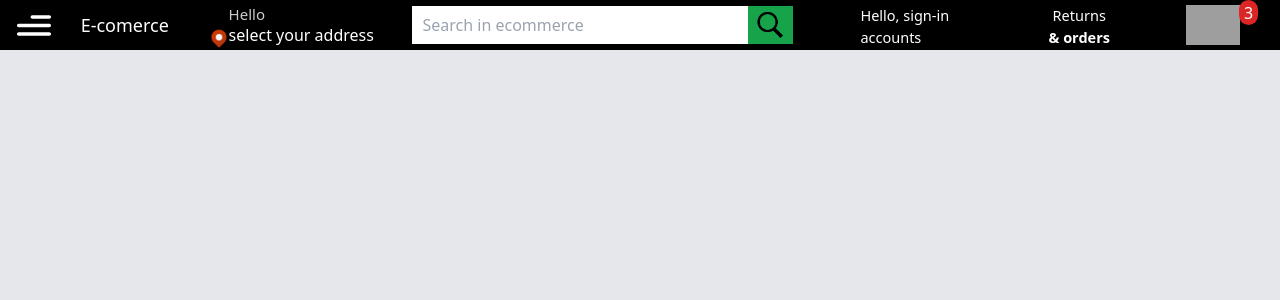
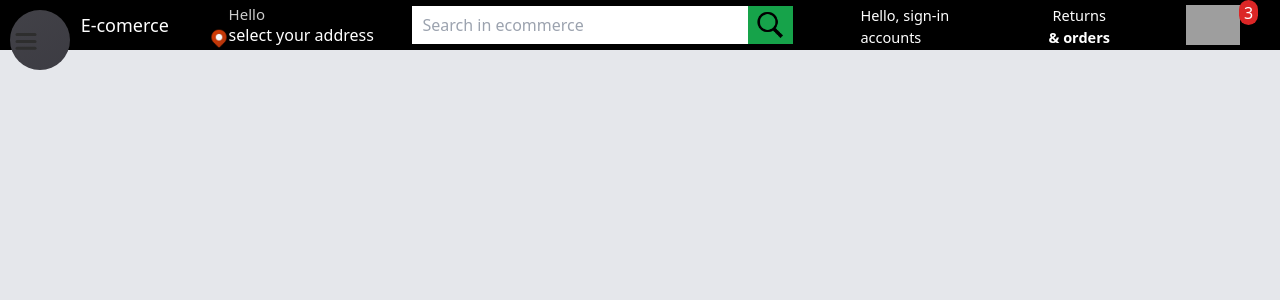
Before and after one commit to chandra1899/Ecommerce_frontend, a React (Vite) app: page /cart in a window 1280 px wide. Shown: the top 300 px of the page. Built offline with nearby package versions, Linux system fonts and the light colour scheme; grey boxes are pictures that could not be loaded.

Commit message:
before animated side bar

```diff
--- a/src/App.jsx
+++ b/src/App.jsx
@@ -11,7 +11,6 @@
   return (
     <div className='relative z-0'>
      {location.pathname!=='/login' && location.pathname!=='/signup' && location.pathname!=='/verification' && <Navbar/>}
-     {/* <SideBar/> */}
       <Routes >
         <Route exact path='/' element={<Home/>} />
         <Route exact path='/login' element={<Login/>} />
--- a/src/components/Navbar.jsx
+++ b/src/components/Navbar.jsx
@@ -6,6 +6,7 @@
 import cart from '../assets/cart.png'
 import address from '../assets/address.png'
 import { useNavigate } from 'react-router-dom'
+import { SideBar} from '.'
 
 const Navbar = () => {
   const navigate=useNavigate()
@@ -15,6 +16,7 @@
   return (
     <div className='w-[100vw] h-[50px] fixed top-0 text-white bg-black flex items-center justify-around px-2 z-10'>
       <img src={menu} alt="menu" className='h-[35px] w-[34px] cursor-pointer hover:border-2 hover:border-white' onClick={()=>{dispatch(sideBar.toggle())}}/>
+      <SideBar/>
       <div className='font-medium  cursor-pointer flex flex-wrap hover:border-2 hover:border-white justify-center items-center p-2 h-[100%] w-[100px] text-[18px]' onClick={()=>{navigate('/')}}>E-comerce</div>
       <div className='flex flex-row h-[90%] px-4 w-[190px] cursor-pointer hover:border-2 hover:border-white'>
        <div className=' flex justify-center items-end -mt-3'>
--- a/src/components/SideBar.jsx
+++ b/src/components/SideBar.jsx
@@ -1,39 +1,45 @@
-// import React ,{useState} from 'react'
-// import close from '../assets/close.svg'
-// import { useSelector,useDispatch} from 'react-redux'
-// import { sideBar } from '../store/sideBarSlice'
+import '../sidebar.css'
+import * as React from "react";
+import { useRef } from "react";
+import { motion, useCycle } from "framer-motion";
+import { MenuToggle } from "./sideMenuBar/MenuToggle";
+import { Navigation } from "./sideMenuBar/Navigation";
 
-// const SideBar = () => {
-//     const isSideOpen=useSelector((state)=>state.isSideOpen.isSideOpen)
-//     const dispatch=useDispatch()
-//   return (
-//     <div className={`h-[100vh] ${isSideOpen?'w-[350px]':'w-0'} fixed transition-all duration-300 ease-in-out text-white bg-black-gradient z-[11]`}>
-//       <img src={close} alt="close" className='right-4 top-4 absolute cursor-pointer' onClick={()=>{dispatch(sideBar.setFalse())}}/>
-//     </div>
-//   )
-// }
+const sidebar = {
+  open: (height = 1000) => ({
+    clipPath: `circle(${height * 2 + 200}px at 40px 40px)`,
+    transition: {
+      type: "spring",
+      stiffness: 20,
+      restDelta: 2
+    }
+  }),
+  closed: {
+    clipPath: "circle(30px at 40px 40px)",
+    transition: {
+      delay: 0.5,
+      type: "spring",
+      stiffness: 400,
+      damping: 40
+    }
+  }
+};
 
-// export default SideBar
-
-import { motion } from "framer-motion"
-import { useState } from 'react'
-
-const variants = {
-  open: { opacity: 1, x: 0 },
-  closed: { opacity: 0, x: "-100%" },
-}
-
-const SideBar = () => {
-  const [isOpen, setIsOpen] = useState(false)
+export const SideBar = () => {
+  const [isOpen, toggleOpen] = useCycle(false, true);
+  const containerRef = useRef(null);
 
   return (
     <motion.nav
+      initial={false}
       animate={isOpen ? "open" : "closed"}
-      variants={variants}
+      ref={containerRef}
+      className='z-10 h-[100vh] w-[350px] fixed top-0 left-0 flex justify-center items-center'
     >
-      <Toggle onClick={() => setIsOpen(isOpen => !isOpen)} />
-      {/* <Items /> */}
+      <motion.div className=" bottom-0 w-[350px] absolute top-0 left-0 bg-black-gradient" variants={sidebar} />
+      <Navigation />
+      <MenuToggle toggle={() => toggleOpen()} />
     </motion.nav>
-  )
-}
+  );
+};
 export default SideBar
--- /dev/null
+++ b/src/components/sideMenuBar/MenuItem.jsx
@@ -0,0 +1,37 @@
+import * as React from "react";
+import { motion } from "framer-motion";
+
+const variants = {
+  open: {
+    y: 0,
+    opacity: 1,
+    transition: {
+      y: { stiffness: 1000, velocity: -100 }
+    }
+  },
+  closed: {
+    y: 50,
+    opacity: 0,
+    transition: {
+      y: { stiffness: 1000 }
+    }
+  }
+};
+
+export const MenuItem = () => {
+  return (
+    <motion.li
+      variants={variants}
+      whileHover={{ scale: 1.1 }}
+      whileTap={{ scale: 0.95 }}
+    >
+      <div>
+      <input type="checkbox" />
+      <p>hello</p>
+      </div>
+    </motion.li>
+  );
+};
+
+
+export default MenuItem
--- /dev/null
+++ b/src/components/sideMenuBar/MenuToggle.jsx
@@ -0,0 +1,42 @@
+import * as React from "react";
+import { motion } from "framer-motion";
+
+const Path = props => (
+  <motion.path
+    fill="transparent"
+    strokeWidth="3"
+    stroke="hsl(0, 0%, 18%)"
+    strokeLinecap="round"
+    {...props}
+  />
+);
+
+export const MenuToggle = ({ toggle }) => (
+  <button id="menu_buttom" onClick={toggle}>
+    <svg width="23" height="23" viewBox="0 0 23 23">
+      <Path
+        variants={{
+          closed: { d: "M 2 2.5 L 20 2.5" },
+          open: { d: "M 3 16.5 L 17 2.5" }
+        }}
+      />
+      <Path
+        d="M 2 9.423 L 20 9.423"
+        variants={{
+          closed: { opacity: 1 },
+          open: { opacity: 0 }
+        }}
+        transition={{ duration: 0.1 }}
+      />
+      <Path
+        variants={{
+          closed: { d: "M 2 16.346 L 20 16.346" },
+          open: { d: "M 3 2.5 L 17 16.346" }
+        }}
+      />
+    </svg>
+  </button>
+);
+
+
+export default MenuToggle
--- /dev/null
+++ b/src/components/sideMenuBar/Navigation.jsx
@@ -0,0 +1,25 @@
+import * as React from "react";
+import { motion } from "framer-motion";
+import {MenuItem} from './MenuItem'
+
+const variants = {
+  open: {
+    transition: { staggerChildren: 0.07, delayChildren: 0.2 }
+  },
+  closed: {
+    transition: { staggerChildren: 0.05, staggerDirection: -1 }
+  }
+};
+
+export const Navigation = () => (
+  <motion.ul variants={variants} className="absolute top-[100px]">
+    {itemIds.map(i => (
+      <MenuItem i={i} key={i} />
+    ))}
+  </motion.ul>
+);
+
+const itemIds = [0, 1, 2, 3, 4];
+
+
+export default Navigation
--- /dev/null
+++ b/src/sidebar.css
@@ -0,0 +1,31 @@
+
+  #menu_buttom {
+    outline: none;
+    border: none;
+    -webkit-user-select: none;
+    -moz-user-select: none;
+    -ms-user-select: none;
+    cursor: pointer;
+    position: absolute;
+    top: 18px;
+    left: 15px;
+    width: 50px;
+    height: 50px;
+    border-radius: 50%;
+    background: transparent;
+  }
+
+  .refresh {
+    padding: 10px;
+    position: absolute;
+    background: rgba(0, 0, 0, 0.4);
+    border-radius: 10px;
+    width: 20px;
+    height: 20px;
+    top: 10px;
+    right: 10px;
+    display: flex;
+    justify-content: center;
+    align-items: center;
+    cursor: pointer;
+  }
```
